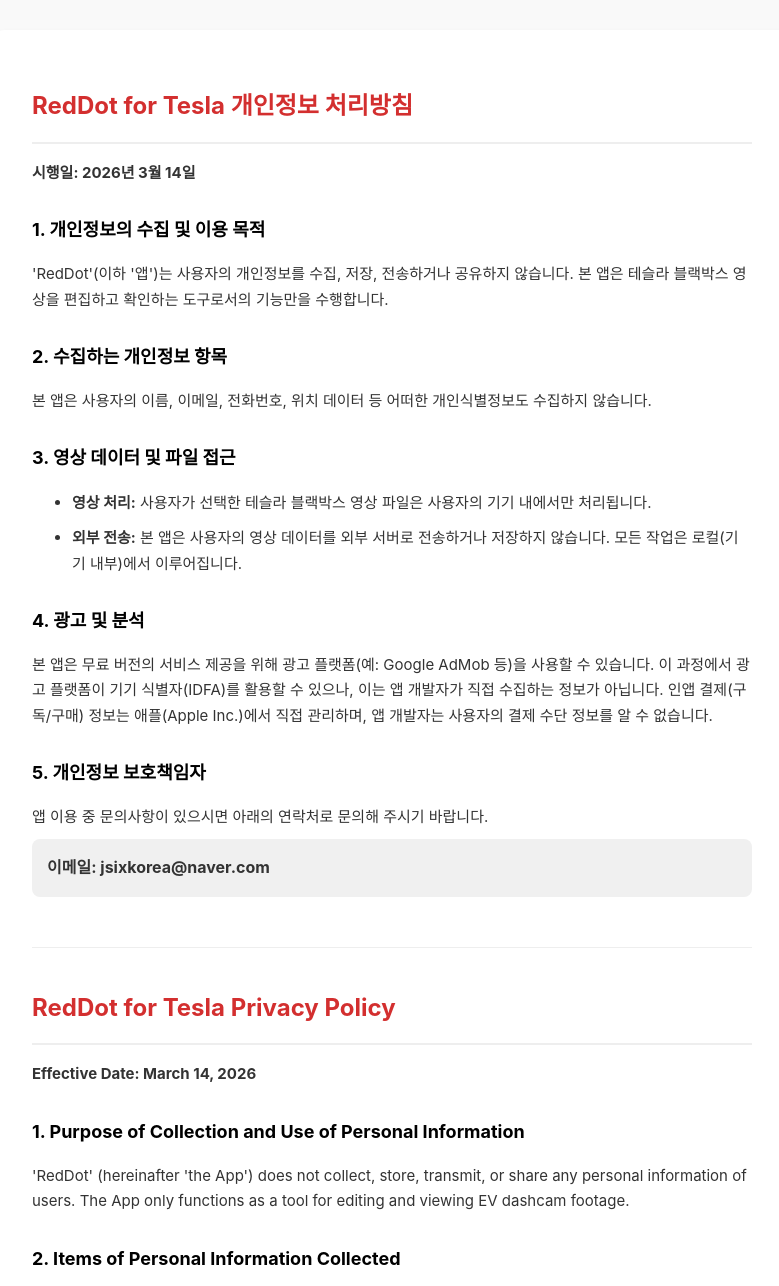
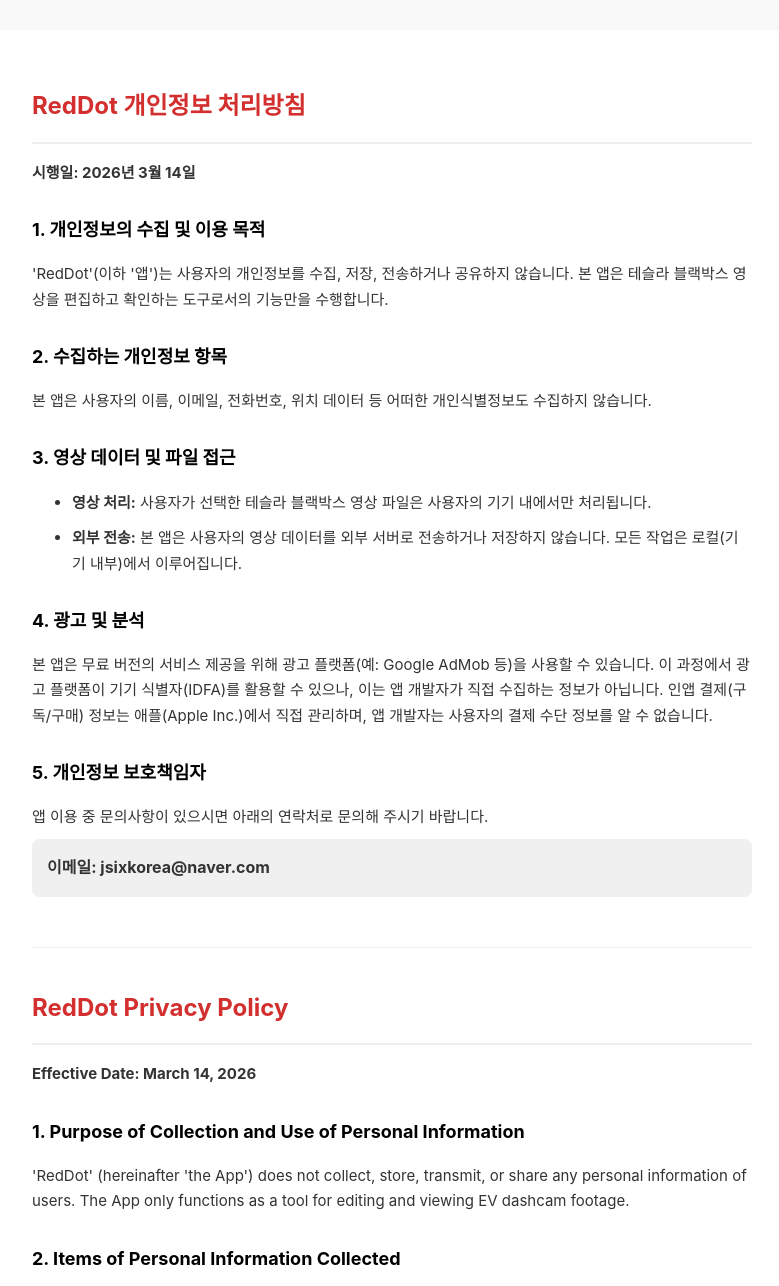
Before and after one commit to JSIXKOREA/jsixkorea.github.io, a plain HTML site: page privacy.html in a window 1280 px wide. Shown: the top 1286 px of the page, without its empty margins (248-1027 px from the left). Drawn offline with Linux system fonts and the light colour scheme.

Commit message:
Update privacy.html

```diff
--- a/privacy.html
+++ b/privacy.html
@@ -32,7 +32,7 @@
     <div class="container">
 
         <div class="lang-section">
-            <h1>RedDot for Tesla 개인정보 처리방침</h1>
+            <h1>RedDot 개인정보 처리방침</h1>
             <p><strong>시행일: 2026년 3월 14일</strong></p>
 
             <h2>1. 개인정보의 수집 및 이용 목적</h2>
@@ -60,7 +60,7 @@
         <div class="divider"></div>
 
         <div class="lang-section">
-            <h1>RedDot for Tesla Privacy Policy</h1>
+            <h1>RedDot Privacy Policy</h1>
             <p><strong>Effective Date: March 14, 2026</strong></p>
 
             <h2>1. Purpose of Collection and Use of Personal Information</h2>
```
